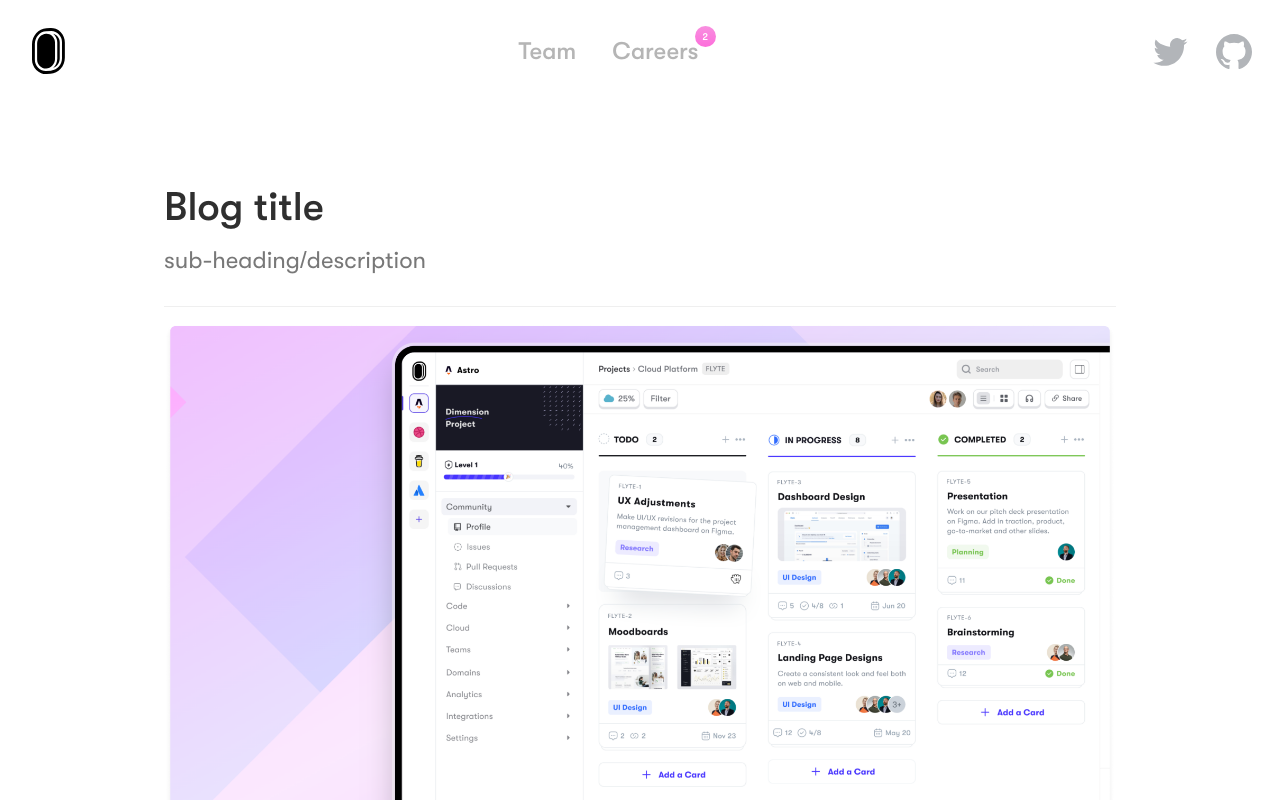
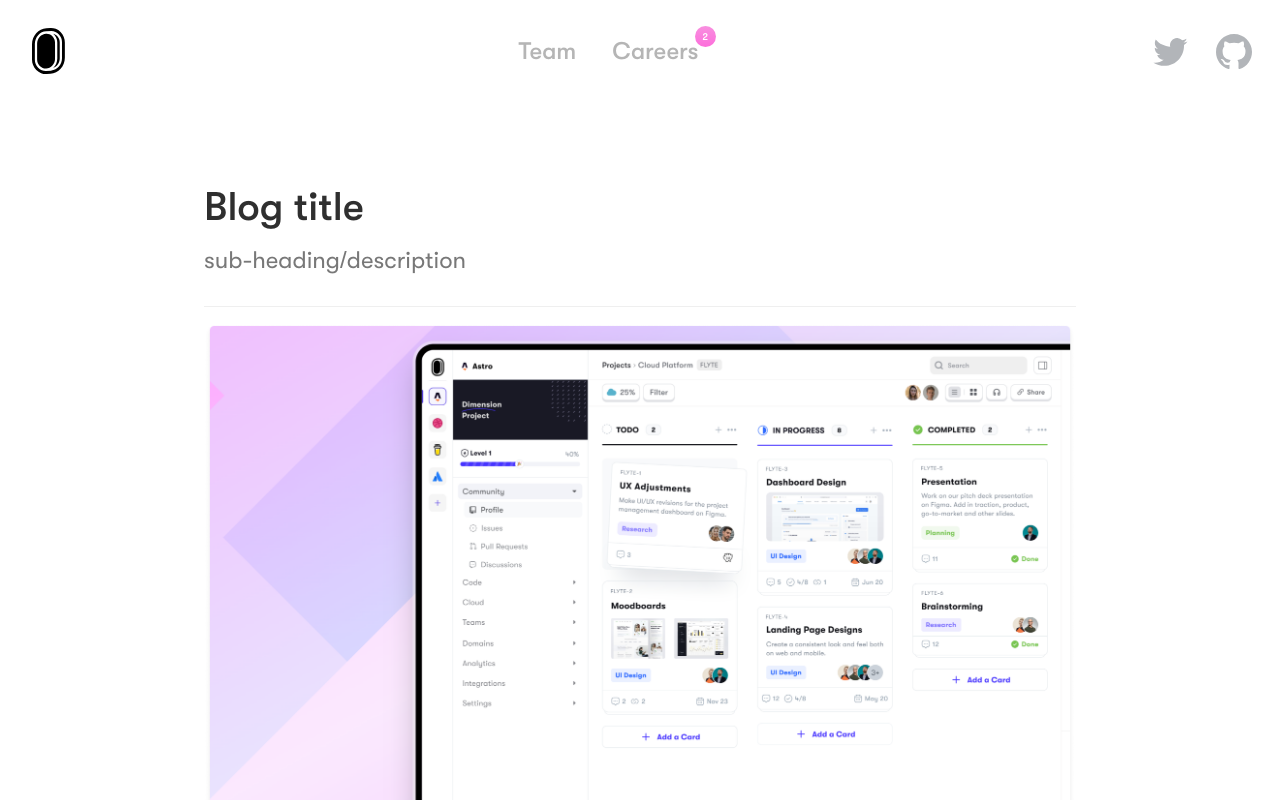
Before and after one commit to Krishna2323/dimension-blog, a Next.js app: page / in a window 1280 px wide. Shown: the top 800 px of the page. Built offline with nearby package versions, Linux system fonts and the light colour scheme.

Commit message:
Scale issue fixed.

```diff
--- a/components/Blog/Blog.module.scss
+++ b/components/Blog/Blog.module.scss
@@ -1,5 +1,7 @@
 .blog {
     padding: 8rem 16.4rem;
+    max-width: 1200px;
+    margin: 0 auto;
 
     &__image {
         display: flex;
```
